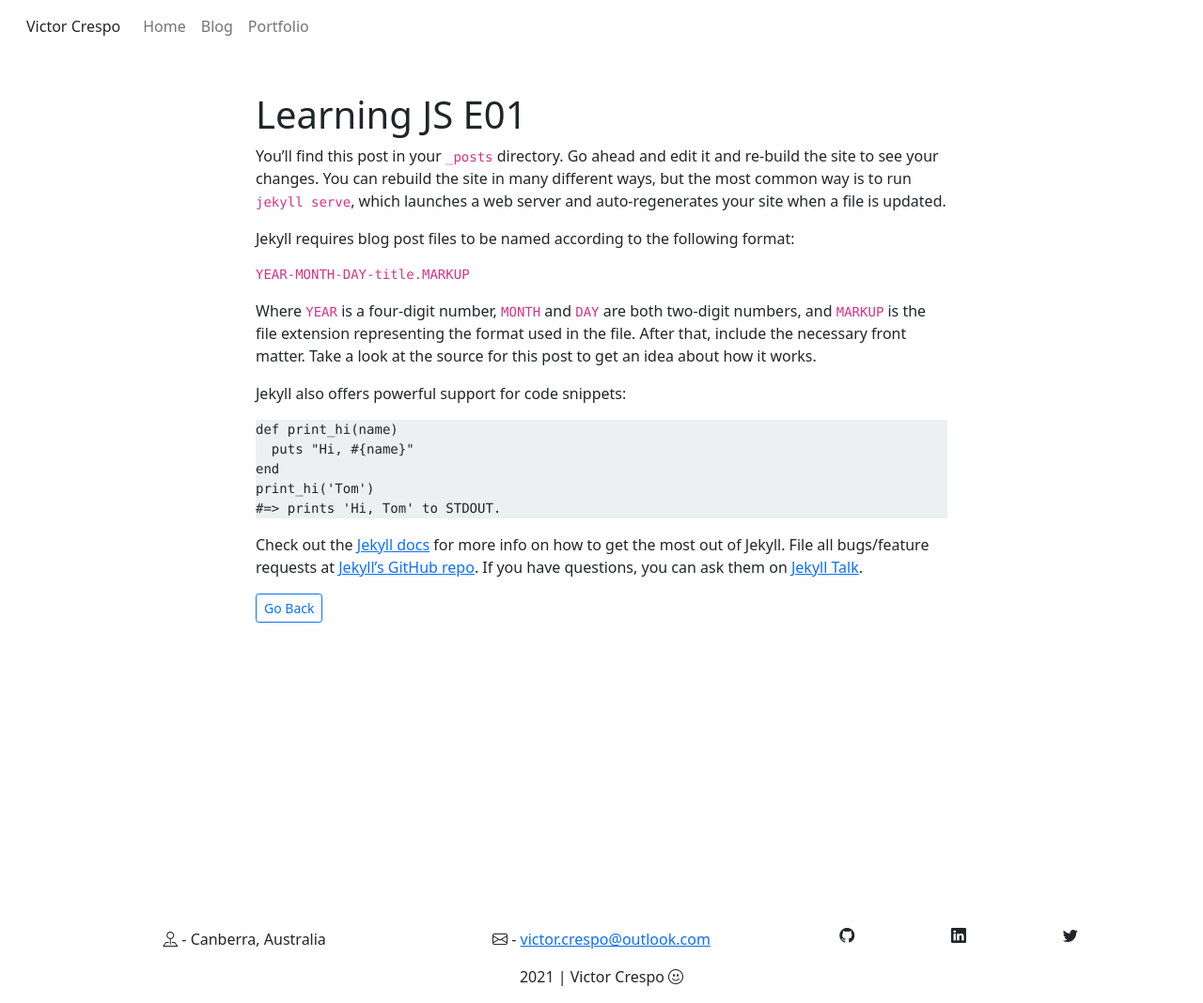
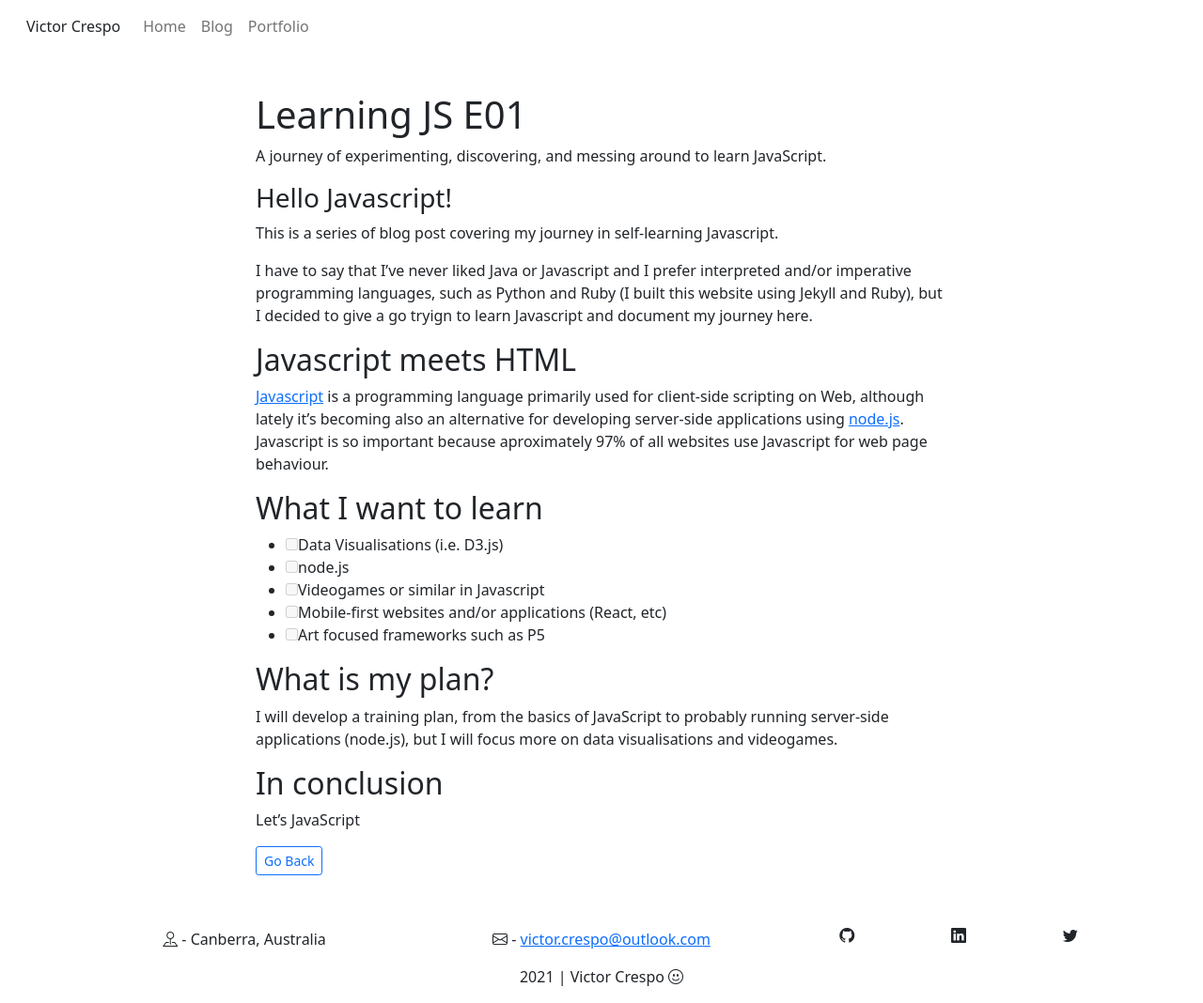
Before and after one commit to crespovictor/crespovictor.github.io, a Jekyll site: the page built from _posts/2021-06-28-learning-js-e01.markdown, in a window 1280 px wide and 1068 px high. Shown: the whole window at 94% size. Built offline with Jekyll 4.4.1, drawn with Linux system fonts in a browser that asks for light colours; a style sheet for code colours, icons or effects is not loaded.

Commit message:
Add JS to blog

```diff
--- a/_posts/2021-06-24-hello-world.markdown
+++ b/_posts/2021-06-24-hello-world.markdown
@@ -14,7 +14,7 @@ I'm using the [Fluent Design][fluent] guidelines by Microsoft, to do the visual
 
 ### To-Do
 - [ ] - Add a funny 404 page with a Tardis flying (Just because I like Doctor Who). *You're lost in time and space*
-- [ ] - Add meta tags and SEO capabilities to the site
+- [x] - Add meta tags to track unique visitors
 
 [jekyll]:   https://github.com/jekyll/jekyll
 [githubpages]: https://pages.github.com
--- a/_posts/2021-06-28-learning-js-e01.markdown
+++ b/_posts/2021-06-28-learning-js-e01.markdown
@@ -5,26 +5,29 @@ title:  "Learning JS E01"
 date:   2021-06-27 14:34:31 +1000
 permalink: "/blog/learning-js-e01"
 ---
-You’ll find this post in your `_posts` directory. Go ahead and edit it and re-build the site to see your changes. You can rebuild the site in many different ways, but the most common way is to run `jekyll serve`, which launches a web server and auto-regenerates your site when a file is updated.
+A journey of experimenting, discovering, and messing around to learn JavaScript.
 
-Jekyll requires blog post files to be named according to the following format:
+### Hello Javascript!
 
-`YEAR-MONTH-DAY-title.MARKUP`
+This is a series of blog post covering my journey in self-learning Javascript.
 
-Where `YEAR` is a four-digit number, `MONTH` and `DAY` are both two-digit numbers, and `MARKUP` is the file extension representing the format used in the file. After that, include the necessary front matter. Take a look at the source for this post to get an idea about how it works.
+I have to say that I've never liked Java or Javascript and I prefer interpreted and/or imperative programming languages, such as Python and Ruby (I built this website using Jekyll and Ruby), but I decided to give a go tryign to learn Javascript and document my journey here.
 
-Jekyll also offers powerful support for code snippets:
+## Javascript meets HTML
+[Javascript][1] is a programming language primarily used for client-side scripting on Web, although lately it's becoming also an alternative for developing server-side applications using [node.js][2]. Javascript is so important because aproximately 97% of all websites use Javascript for web page behaviour.
 
-{% highlight ruby %}
-def print_hi(name)
-  puts "Hi, #{name}"
-end
-print_hi('Tom')
-#=> prints 'Hi, Tom' to STDOUT.
-{% endhighlight %}
+## What I want to learn
+- [ ] Data Visualisations (i.e. D3.js)
+- [ ] node.js
+- [ ] Videogames or similar in Javascript
+- [ ] Mobile-first websites and/or applications (React, etc)
+- [ ] Art focused frameworks such as P5
 
-Check out the [Jekyll docs][jekyll-docs] for more info on how to get the most out of Jekyll. File all bugs/feature requests at [Jekyll’s GitHub repo][jekyll-gh]. If you have questions, you can ask them on [Jekyll Talk][jekyll-talk].
+## What is my plan?
+I will develop a training plan, from the basics of JavaScript to probably running server-side applications (node.js), but I will focus more on data visualisations and videogames.
 
-[jekyll-docs]: https://jekyllrb.com/docs/home
-[jekyll-gh]:   https://github.com/jekyll/jekyll
-[jekyll-talk]: https://talk.jekyllrb.com/
+## In conclusion
+Let's JavaScript
+
+[1]: https://www.javascript.com
+[2]: https://nodejs.org/en/
```
Also changed, not shown: other parts of _posts/2021-06-24-hello-world.markdown (+2 -2 lines), 1 other file.
